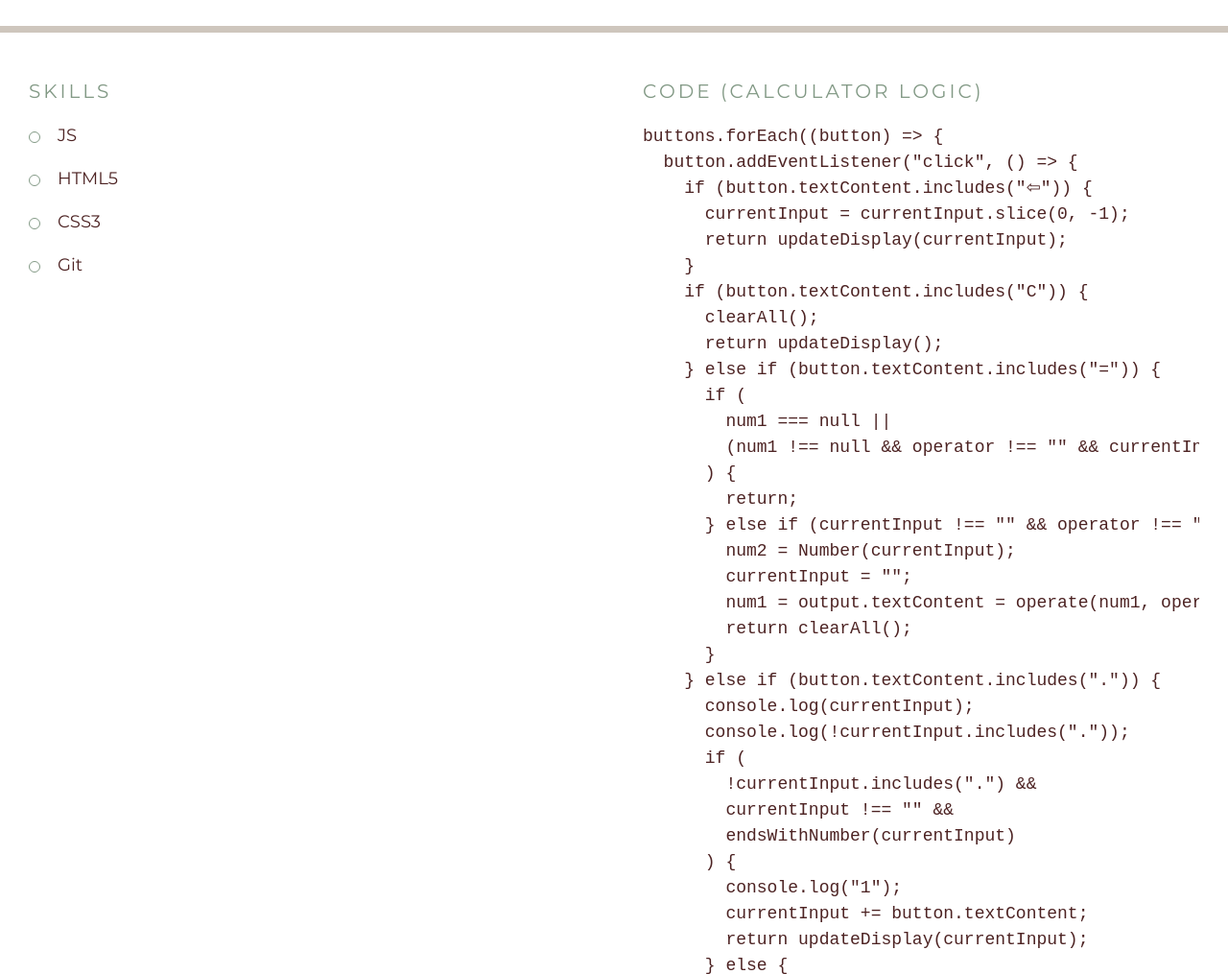
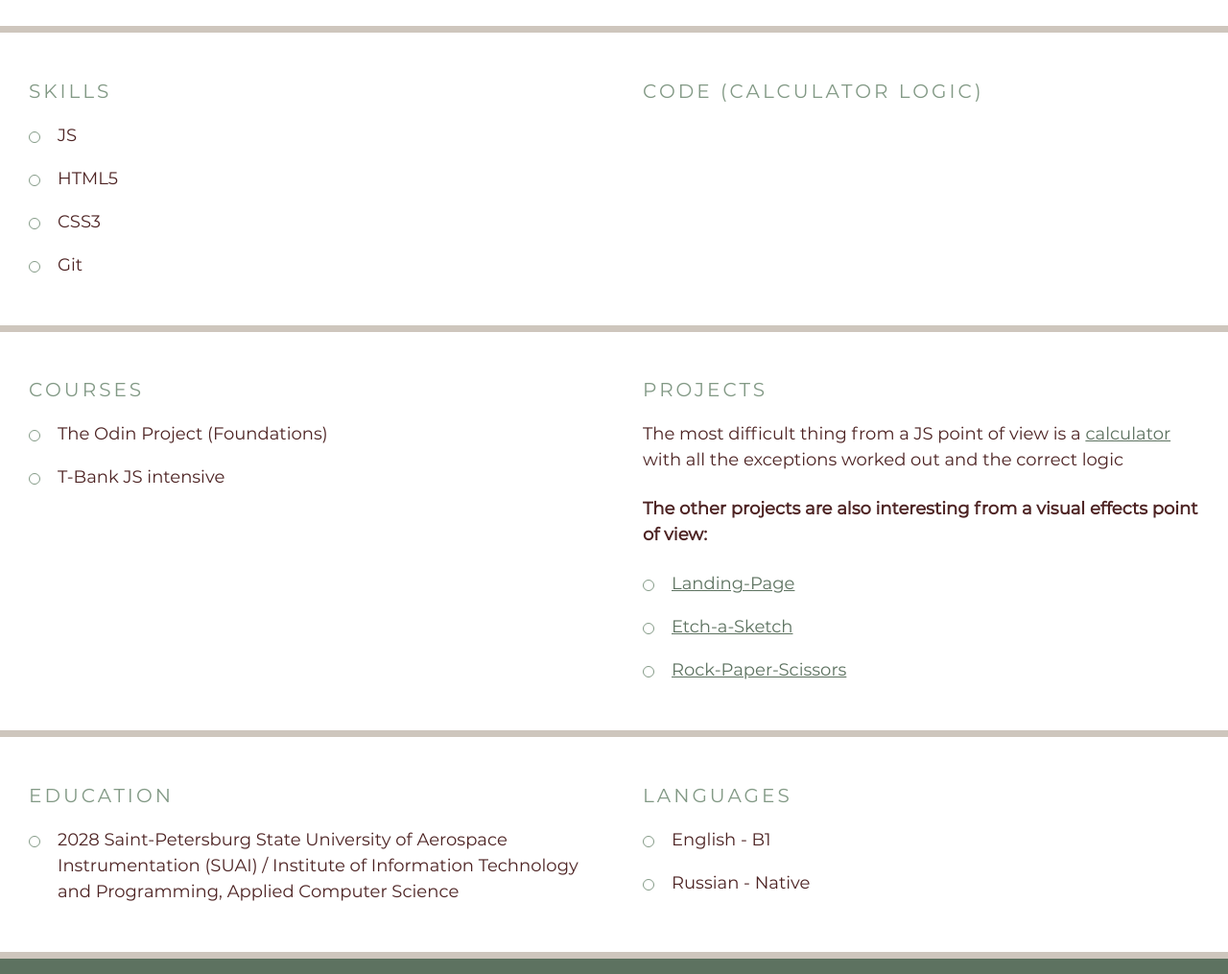
Before and after one commit to igorsvk16/rsschool-cv, a plain HTML site: page index.html in a window 1280 px wide. Shown: the part 1020-2035 px from the top of the page at 96% size. Drawn offline with Linux system fonts and the light colour scheme.

Commit message:
fix: HTML requirements

```diff
--- a/index.html
+++ b/index.html
@@ -97,87 +97,7 @@
             </section>
             <section class="section" id="code">
                 <h2 class="section-title">Code (Calculator logic)</h2>
-                <pre>buttons.forEach((button) => {
-  button.addEventListener("click", () => {
-    if (button.textContent.includes("⇦")) {
-      currentInput = currentInput.slice(0, -1);
-      return updateDisplay(currentInput);
-    }
-    if (button.textContent.includes("C")) {
-      clearAll();
-      return updateDisplay();
-    } else if (button.textContent.includes("=")) {
-      if (
-        num1 === null ||
-        (num1 !== null && operator !== "" && currentInput === "")
-      ) {
-        return;
-      } else if (currentInput !== "" && operator !== "") {
-        num2 = Number(currentInput);
-        currentInput = "";
-        num1 = output.textContent = operate(num1, operator, num2);
-        return clearAll();
-      }
-    } else if (button.textContent.includes(".")) {
-      console.log(currentInput);
-      console.log(!currentInput.includes("."));
-      if (
-        !currentInput.includes(".") &&
-        currentInput !== "" &&
-        endsWithNumber(currentInput)
-      ) {
-        console.log("1");
-        currentInput += button.textContent;
-        return updateDisplay(currentInput);
-      } else {
-        console.log("2");
-        return;
-      }
-    } else if (["+", "-", "*", "/"].includes(button.textContent)) {
-      if (num1 === null && currentInput !== "") {
-        num1 = Number(currentInput);
-        operator = button.textContent;
-        waitForSecondOperand = true;
-        currentInput = "";
-        return;
-      } else if (num1 === null && currentInput === "") {
-        operator = button.textContent;
-        return;
-      } else if (num1 !== null && operator !== "" && currentInput === "") {
-        return (operator = button.textContent);
-      } else if (waitForSecondOperand && currentInput === "") {
-        operator = button.textContent;
-        return;
-      } else {
-        if (operator === "/" && Number(currentInput) === 0) {
-          console.log("1");
-          clearAll();
-          updateDisplay();
-          return alert('"Were you trying to divide by 0???');
-        } else {
-          console.log("2");
-          num2 = Number(currentInput);
-          let result = operate(num1, operator, num2);
-          updateDisplay(result);
-          num1 = result;
-          operator = button.textContent;
-          currentInput = "";
-          waitForSecondOperand = true;
-          return;
-        }
-      }
-    } else {
-      if (waitForSecondOperand) {
-        currentInput = "";
-        waitForSecondOperand = false;
-      }
-      if (currentInput.length &lt; 13) {
-        currentInput += button.textContent;
-        updateDisplay(currentInput);
-      }
-    }
-  });
-});</pre>
+                <pre></pre>
             </section>
             <section class="section" id="courses">
                 <h2 class="section-title">Courses</h2>
```
